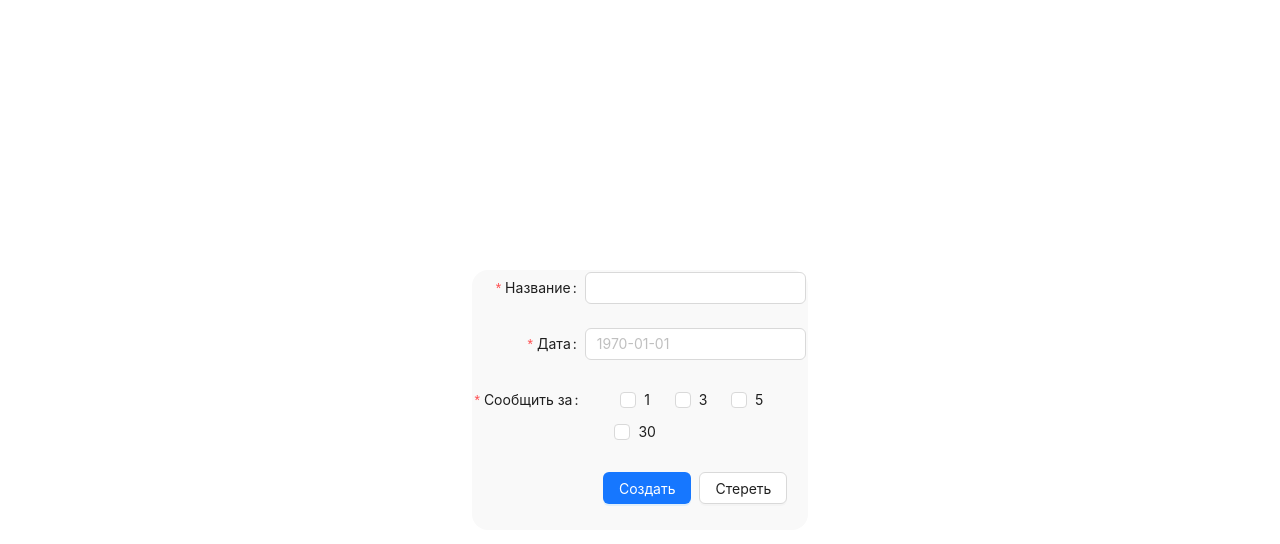
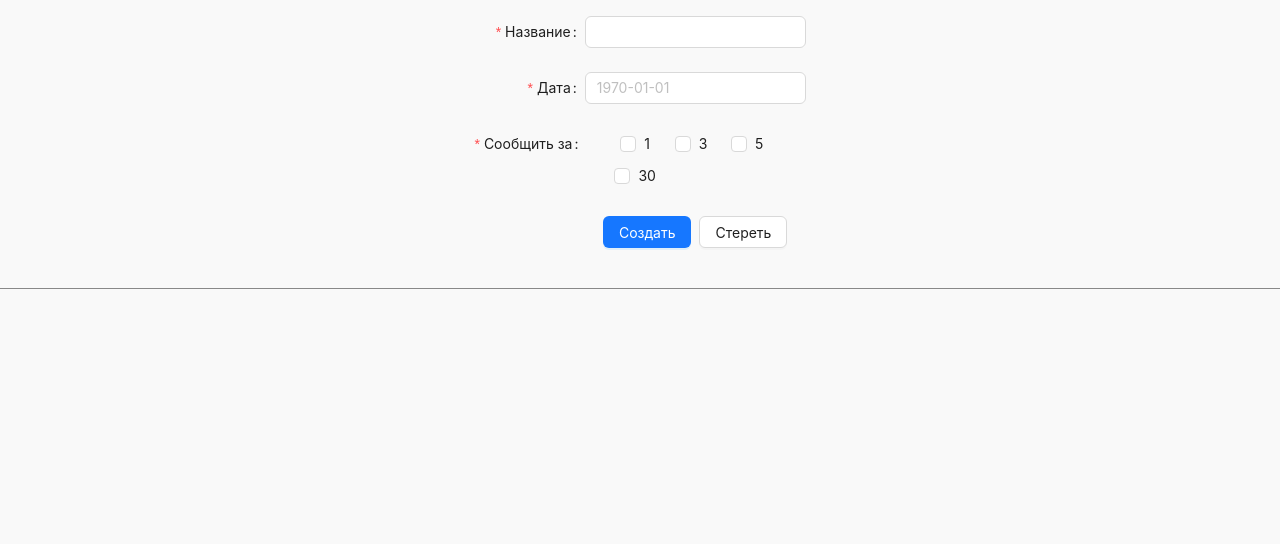
Before and after one commit to AlexSilverson/CKproject, a React (Vite) app in the folder frontend/: page /profile in a window 1280 px wide. Shown: the top 544 px of the page. Built offline with nearby package versions, Linux system fonts and the light colour scheme.

Commit message:
hopefully the /profile works

```diff
--- a/frontend/src/App.css
+++ b/frontend/src/App.css
@@ -1,8 +1,9 @@
 #root {
   max-width: 1280px;
   margin: 0 auto;
-  padding: 2rem;
+  padding: 0;
   text-align: center;
+  background-color: #f9f9f9;
 }
 
 .logo {
@@ -10,6 +11,12 @@
   padding: 1.5em;
   will-change: filter;
   transition: filter 300ms;
+}
+
+body {
+  margin: 0;
+  padding: 0;
+  background-color: #f9f9f9;
 }
 .logo:hover {
   filter: drop-shadow(0 0 2em #646cffaa);
@@ -49,8 +56,18 @@
 
 .inputBox {
   background-color: #f9f9f9;
-  border-radius: 16px;
-  padding: 20px;
+  display: flex;
+  margin: 0;
+  padding-top: 16px;
+  padding-bottom: 16px;
+  padding-left: 0;
+  width: 100vw;
+  position: fixed;
+  top:0;
+  left:0;
+  z-index: 100;
+  border-bottom: #888888 1px solid;
+  justify-content: center;
 }
 
 .reminderInput {
@@ -120,20 +137,16 @@
   /*transform: translate(-50%, -50%);*/
 }
 
-.inputBox {
-  min-width: 320px;
-  padding: 2px;
-  justify-content: center;
-}
 
 .reminders {
   display: flex;
-  flex-direction: column;
-  justify-content: start;
+  flex-direction: row;
+  justify-content: center;
   align-items: center;
   flex-wrap: wrap;
   width: 100%;
   min-width: 400px;
+  margin-top: 300px;
 }
 .reminderCard {
   width: 400px;
@@ -333,3 +346,13 @@ textarea {
 .submitButton {
   align-self: start;
 }
+
+p {
+  color: black;
+}
+
+.appContainer {
+  display: flex;
+  justify-content: center;
+  align-items: center;
+}
--- a/frontend/src/compotents/ReminderCard.tsx
+++ b/frontend/src/compotents/ReminderCard.tsx
@@ -1,8 +1,6 @@
 import {RemindInfo} from "../models.ts";
 import {
-    MdKeyboardArrowDown,
     MdOutlineCancelPresentation,
-    MdOutlineKeyboardArrowUp,
     MdOutlineModeEdit
 } from 'react-icons/md';
 import "../App.css"
@@ -18,6 +16,7 @@ interface Props {
 const ReminderCard = ({remind,reminds,setReminds}: Props) =>{
     const [edit,setEdit,] = useState<boolean>(false);
     const [editReminder,setEditReminder] = useState<string>(remind.message);
+    const [editDate, setEditDate] = useState<string>(remind.date);
     const [open, setOpen] = useState<boolean>(false);
     const [editDescription,setEditDescription] = useState<boolean>(false);
     const [editDescriptionText,setEditDescriptionText] = useState<string>(remind.date);
@@ -32,7 +31,7 @@ const ReminderCard = ({remind,reminds,setReminds}: Props) =>{
         e.preventDefault();
         setReminds(
             reminds.map((reminder) =>
-                reminder.id===id?{...reminder, name:editReminder, description: editDescriptionText}:reminder
+                reminder.id===id?{...reminder, message:editReminder, date: editDate}:reminder
             )
         );
         console.log("asdfsadf");
@@ -47,11 +46,6 @@ const ReminderCard = ({remind,reminds,setReminds}: Props) =>{
     const editRef = useRef< HTMLInputElement>(null);
     const editDesRef = useRef<HTMLTextAreaElement>(null);
 
-    const toggle = () => {
-        setOpen(!open);
-        console.log("toggled")
-        console.log(reminds)
-    }
     useEffect(()=>{
         if(edit){
             editRef.current?.focus();
@@ -62,15 +56,21 @@ const ReminderCard = ({remind,reminds,setReminds}: Props) =>{
     return (
         <form className="reminderCard" onSubmit={(e) => handleEdit(e, remind.id)}>
             <div className="reminderInfo">
-                {edit  && open? (
+                {edit? (
                         <div className="reminderEdit">
                             <input value={editReminder} ref={editRef} onChange={(e) => {
                                 setEditReminder(e.target.value);
                             }} className="reminderNameEdit"/>
+                            <input value={editDate} className="reminderNameEdit" onChange={(e) => {setEditDate(e.target.value)}}/>
                         </div>
+
                     ) :
                     (
-                        <span className="reminderName">{remind.message}</span>
+                        <span className="reminderName">
+                            <h3>{remind.message}</h3>
+                            <p>{remind.date}</p>
+                        </span>
+
                     )
                 }
 
@@ -89,11 +89,11 @@ const ReminderCard = ({remind,reminds,setReminds}: Props) =>{
                 <span className="actions" onClick={() => handleDelete(remind.id)}>
                     <MdOutlineCancelPresentation/>
                 </span>
-                {open ? (<span className="actions" onClick={toggle}>
-                    <MdOutlineKeyboardArrowUp/>
-                </span>): (<span className="actions" onClick={toggle}>
-                <MdKeyboardArrowDown/>
-            </span>)}
+            {/*    {open ? (<span className="actions" onClick={toggle}>*/}
+            {/*        <MdOutlineKeyboardArrowUp/>*/}
+            {/*    </span>): (<span className="actions" onClick={toggle}>*/}
+            {/*    <MdKeyboardArrowDown/>*/}
+            {/*</span>)}*/}
 
 
             </div>
@@ -139,14 +139,13 @@ const ReminderCard = ({remind,reminds,setReminds}: Props) =>{
 
 
             <button className="submitButton" type="submit" style={
-                open && editDescription ? {
+                edit? {
                         display: 'flex', color: 'red', backgroundColor: 'white'
                     }
                     : {display: 'none'}
             }
                     onClick={() => {
                         setEdit(false);
-                        setEditDescription(false)
                     }}
             >Done
             </button>
--- a/frontend/src/compotents/ReminderInput.tsx
+++ b/frontend/src/compotents/ReminderInput.tsx
@@ -1,7 +1,7 @@
 import React from "react";
 import "../App.css"
 import {Button, Checkbox, Col, Form, Input, Row, Space} from "antd";
-
+import { RuleObject } from "antd/es/form";
 
 // const { Option } = Select;
 
@@ -39,11 +39,20 @@ const TaskInput=  ({message, date,befores, setBefores, setMessage, setDate,handl
 
     const handleFinish = (e: React.FormEvent) =>{
         console.log('Finish:', e);
+        onReset();
 
     }
 
     const onReset = () => {
         form.resetFields();
+    };
+
+    const validateDate = (_rule: RuleObject, value: string) => {
+        const dateRegex = /^\d{4}-\d{2}-\d{2}$/;
+        if (!dateRegex.test(value)) {
+            return Promise.reject('Please enter a valid date in the format "yyyy-mm-dd".');
+        }
+        return Promise.resolve();
     };
     return (
         <div className="inputBox">
@@ -57,7 +66,7 @@ const TaskInput=  ({message, date,befores, setBefores, setMessage, setDate,handl
                 <Form.Item name="message" label="Название" rules={[{ required: true }]}>
                     <Input onChange={ (e) => setMessage(e.target.value) } value={message}/>
                 </Form.Item>
-                <Form.Item name="dateInput" label="Дата" rules={[{ required: true }]}>
+                <Form.Item name="dateInput" label="Дата" rules={[{ required: true }, { validator: validateDate }]}>
                     <Input  placeholder="1970-01-01" onChange={(e)=> setDate(e.target.value)} value = {date}/>
                 </Form.Item>
                 <Form.Item name="before" label="Сообщить за" rules={[{ required: true }]} style={{ minWidth: 300}}>
--- a/frontend/src/compotents/RemindersList.tsx
+++ b/frontend/src/compotents/RemindersList.tsx
@@ -8,7 +8,7 @@ interface Props {
     setReminds:  React.Dispatch<React.SetStateAction<RemindInfo[]>>
 }
 const RemindersList:React.FC<Props> = ({reminders, setReminds}:Props) =>{
-    return <div className="tasks">
+    return <div className="reminders">
         {reminders.map(remind =>(
             <ReminderCard remind={remind} key={remind.id} reminds={reminders} setReminds={setReminds}
             />
--- a/frontend/src/pages/profilePage.tsx
+++ b/frontend/src/pages/profilePage.tsx
@@ -17,12 +17,12 @@ const ProfilePage: React.FC = () => {
         console.log(reminders);
     }
 
-    return ( <>
+    return ( <div className="appContainer">
 
             <ReminderInput message={message} date = {date} befores={befores} setBefores={setBefores} setDate={setDate} setMessage={setMessage} handleCreate={handleCreate}/>
             <RemindersList reminders={reminders} setReminds={setReminders}/>
             {/*<ReminderCard remind={message} reminds={remind[]} setReminds={}/>*/}
-        </>
+        </div>
         )
 }
 
```
